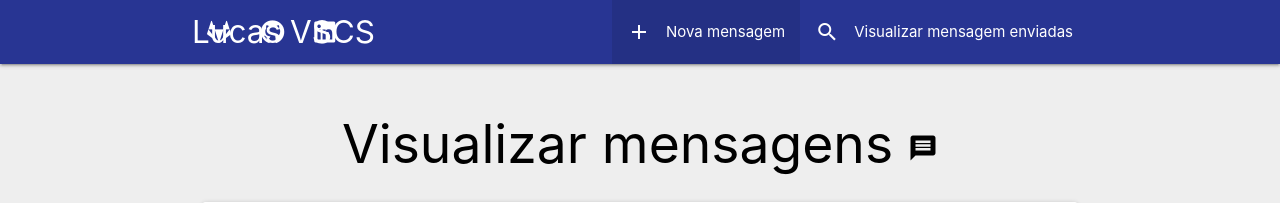
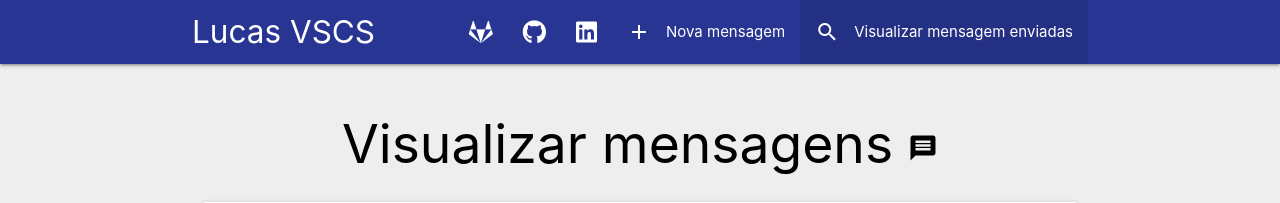
Before and after one commit to LucasVSCS/projeto_mensagens, a PHP site: page /visualizarMensagens.php in a window 1280 px wide. Shown: the top 203 px of the page. Run offline with PHP 8.4, Linux system fonts and the light colour scheme; data that the repository does not hold is empty; some libraries are stand-ins or nearby versions.

Commit message:
Alterando a posição dos links das midias sociais

```diff
--- a/index.php
+++ b/index.php
@@ -27,7 +27,7 @@
                 <li class="active"><a href="#"><i class="material-icons left">add</i>Nova mensagem</a></li>
             </ul>
 
-            <ul class="left hide-on-med-and-down">
+            <ul class="right hide-on-med-and-down">
                 <li><a href="https://gitlab.com/vscs"><i class="fab fa-gitlab"></i></a></li>
                 <li><a href="https://github.com/LucasVSCS"><i class="fab fa-github"></i></a></li>
                 <li><a href="https://www.linkedin.com/in/lucasvscs/"><i class="fab fa-linkedin"></i></a></li>
--- a/visualizarMensagens.php
+++ b/visualizarMensagens.php
@@ -20,22 +20,23 @@
         <div class="nav-wrapper container"><a id="logo-container" href="index.php" class="brand-logo">Lucas VSCS</a>
 
             <ul class="right hide-on-med-and-down">
-                <li><a href="#"><i class="material-icons left">search</i>Visualizar mensagem enviadas</a></li>
+                <li class="active"><a href="#"><i class="material-icons left">search</i>Visualizar mensagem enviadas</a>
+                </li>
             </ul>
 
             <ul class="right hide-on-med-and-down">
-                <li class="active"><a href="index.php"><i class="material-icons left">add</i>Nova mensagem</a></li>
+                <li><a href="index.php"><i class="material-icons left">add</i>Nova mensagem</a></li>
             </ul>
 
-            <ul class="left hide-on-med-and-down">
+            <ul class="right hide-on-med-and-down">
                 <li><a href="https://gitlab.com/vscs"><i class="fab fa-gitlab"></i></a></li>
                 <li><a href="https://github.com/LucasVSCS"><i class="fab fa-github"></i></a></li>
                 <li><a href="https://www.linkedin.com/in/lucasvscs/"><i class="fab fa-linkedin"></i></a></li>
             </ul>
 
             <ul id="nav-mobile" class="sidenav">
-                <li class="active"><a href="index.php"><i class="material-icons left">add</i>Nova mensagem</a></li>
-                <li><a href="#"><i class="material-icons left">search</i>Mensagens enviadas</a></li>
+                <li><a href="index.php"><i class="material-icons left">add</i>Nova mensagem</a></li>
+                <li class="active"><a href="#"><i class="material-icons left">search</i>Mensagens enviadas</a></li>
             </ul>
 
             <a href="#" data-target="nav-mobile" class="sidenav-trigger"><i class="material-icons">menu</i></a>
@@ -52,7 +53,7 @@
                         <h4 class="grey-text">Mensagens recebidas</h4>
 
                         <div class="row">
-                            <table class="display">
+                            <table class="display responsive-table">
                                 <thead>
                                     <tr>
                                         <th>ID</th>
```
